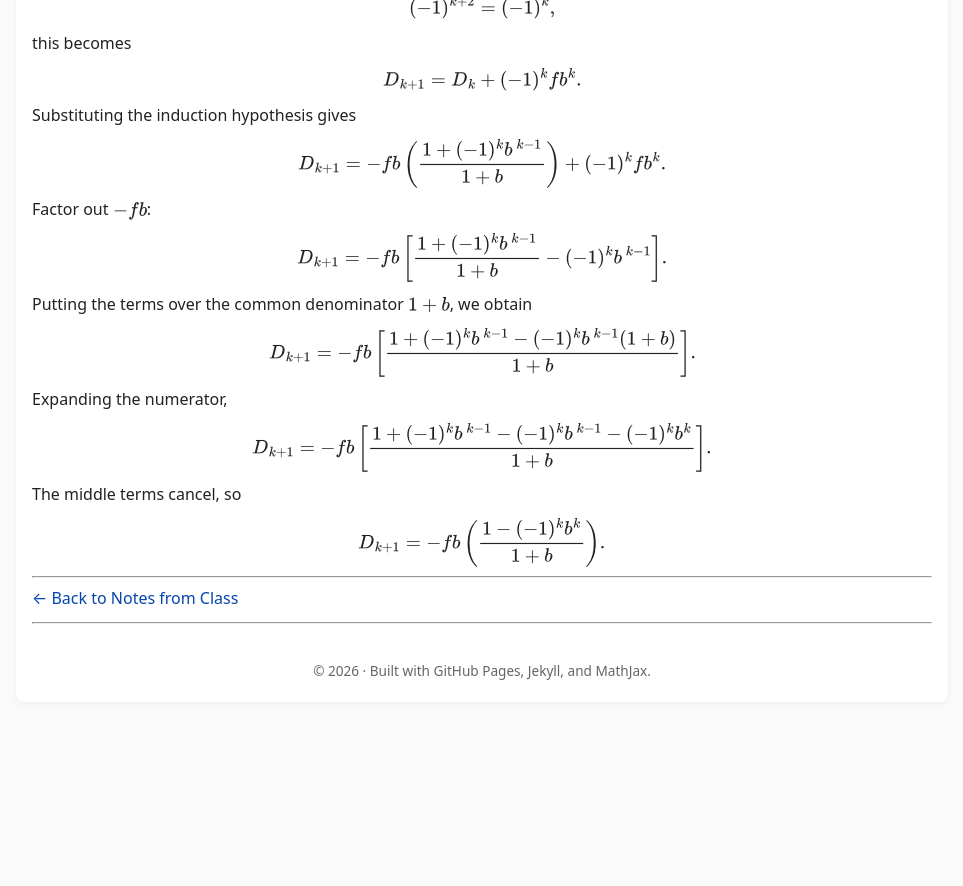
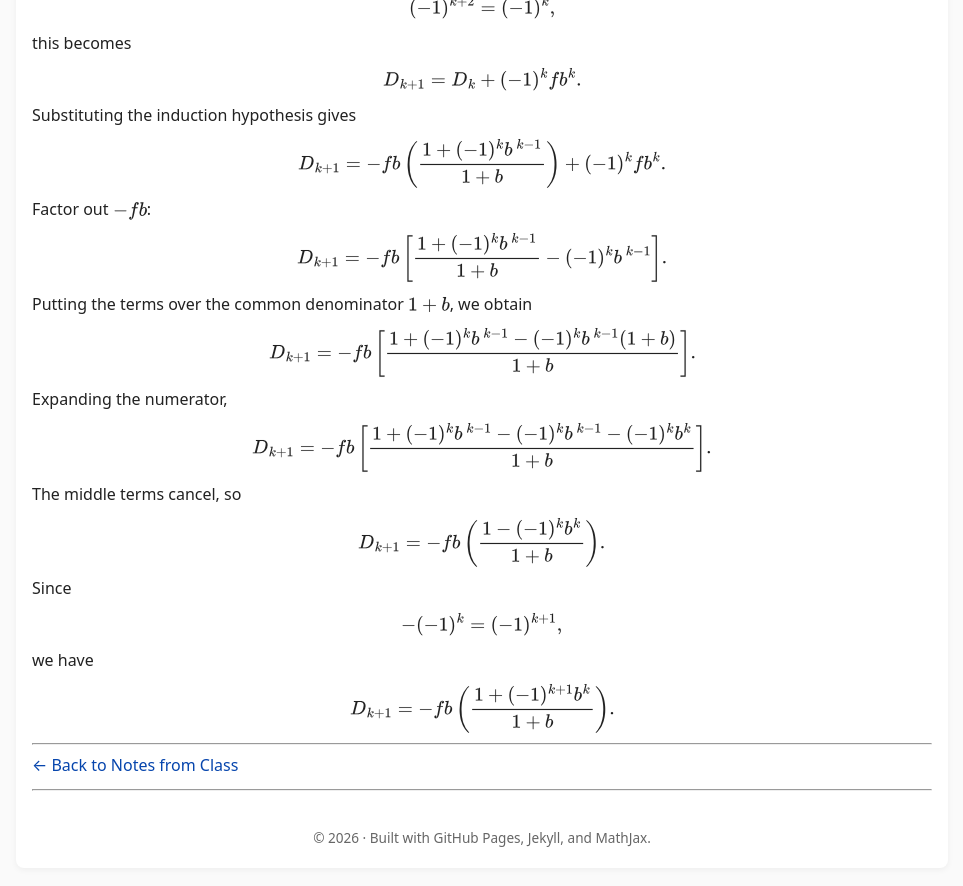
Before and after one commit to SaleemKamaludin/SaleemKamaludin.github.io, a Jekyll site: the page built from courses/math-2276/notes-from-class/lecture-2/index.md, in a window 1280 px wide and 900 px high, scrolled down 8171 px. Shown: the top 886 px of the window, without its empty margins (158-1121 px from the left). Built offline with Jekyll 4.4.1, drawn with Linux system fonts in a browser that asks for light colours; before the commit the page ends 8905 px from its top, so only the background shows below that.

Commit message:
Complete sign simplification in Lecture 2 induction proof

```diff
--- a/courses/math-2276/notes-from-class/lecture-2/index.md
+++ b/courses/math-2276/notes-from-class/lecture-2/index.md
@@ -1161,6 +1161,39 @@ D_{k+1}
 
 </div>
 
+<div id="induction-step-final-sign">
+
+<p>
+  Since
+</p>
+
+<div class="display-math">
+
+\[
+-(-1)^k=(-1)^{k+1},
+\]
+
+</div>
+
+<p>
+  we have
+</p>
+
+<div class="display-math">
+
+\[
+D_{k+1}
+=
+-fb
+\left(
+\frac{1+(-1)^{k+1}b^k}{1+b}
+\right).
+\]
+
+</div>
+
+</div>
+
 ---
 
 [← Back to Notes from Class]({{ '/courses/math-2276/notes-from-class/' | relative_url }})
```
